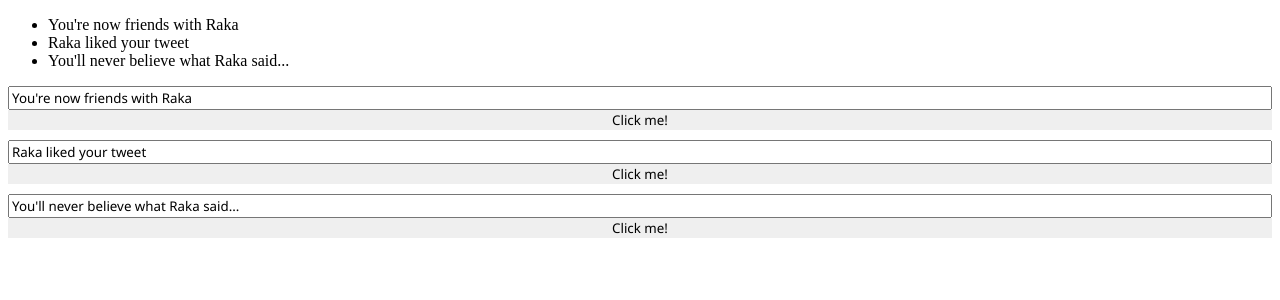
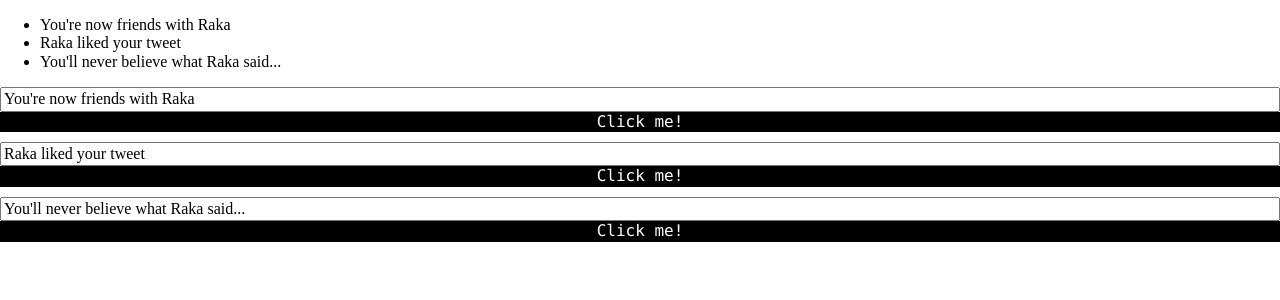
Before and after one commit to rakamaheka22/angularlessonstarted, an Angular app: page / in a window 1280 px wide. Shown: the top 300 px of the page. Built offline with nearby package versions, Linux system fonts and the light colour scheme.

Commit message:
Lesson 13

```diff
--- a/src/app/simple-form/simple-form.component.ts
+++ b/src/app/simple-form/simple-form.component.ts
@@ -1,6 +1,10 @@
-import { Component, OnInit, Input, Output, EventEmitter } from '@angular/core';
+import { Component, OnInit, Input, Output, EventEmitter, ViewEncapsulation } from '@angular/core';
 
 @Component({
+  //with global css
+  // encapsulation: ViewEncapsulation.None,
+  //no global css
+  // encapsulation: ViewEncapsulation.Native,
   selector: 'app-simple-form',
   template: `
       <input
@@ -11,16 +15,14 @@
       (mousedown)="isMousedown = true"
       (mouseup)="isMousedown = false"
       (mouseleave)="isMousedown = false">
-      <button (click)="update.emit({text:message})">Click me!</button>
+      <button
+      class="white  bg-black code"
+      (click)="update.emit({text:message})">Click me!</button>
   `,
   styles: [`
   :host {
     display:flex;
     flex-direction: column;
-  }
-
-  *{
-    font-family:Segoe UI;
   }
 
   .mousedown {
--- a/src/index.html
+++ b/src/index.html
@@ -7,6 +7,7 @@
 
   <meta name="viewport" content="width=device-width, initial-scale=1">
   <link rel="icon" type="image/x-icon" href="favicon.ico">
+  <link rel="stylesheet" href="https://unpkg.com/tachyons@4.5.3/css/tachyons.min.css" />
 </head>
 <body>
   <app-root>Loading...</app-root>
```
